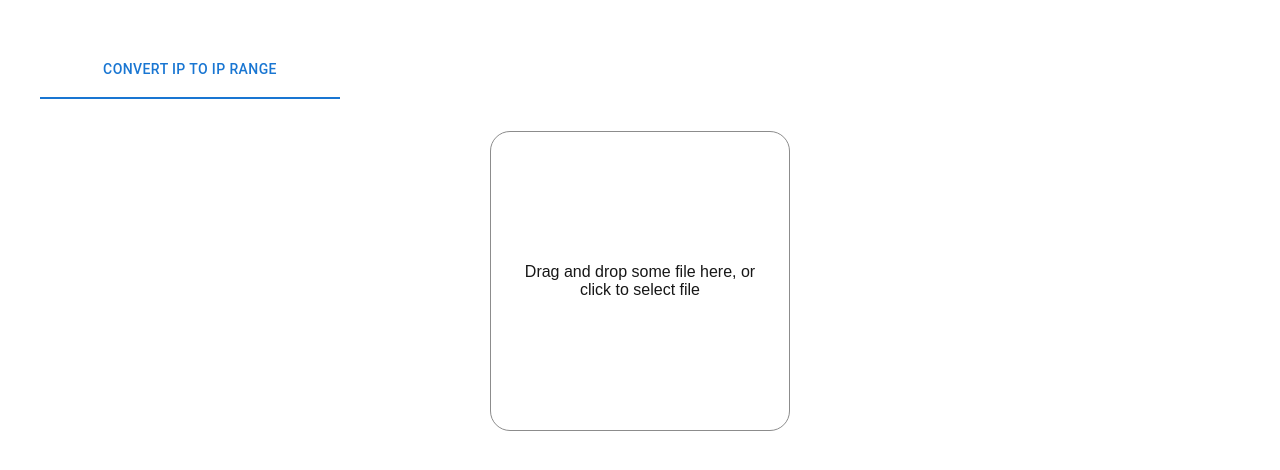
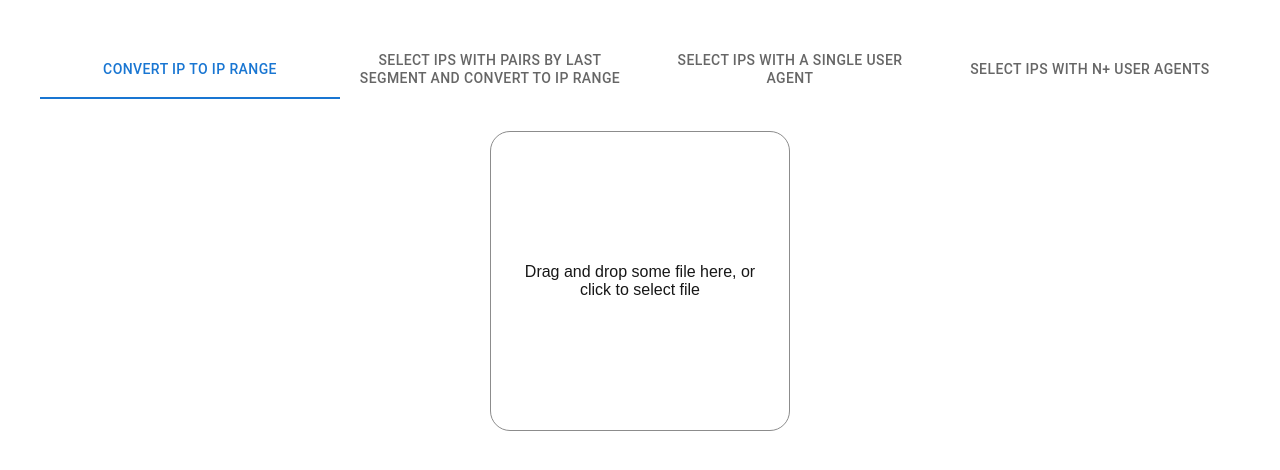
Before and after one commit to Danicheleos/ip-converter, a React (Vite) app: page / in a window 1280 px wide. Shown: the top 470 px of the page. Built offline with nearby package versions, Linux system fonts and the light colour scheme.

Commit message:
fix tabs color

```diff
--- a/src/styles/GlobalStyles.ts
+++ b/src/styles/GlobalStyles.ts
@@ -81,6 +81,7 @@ nextjs-portal, next-route-announcer {
   font-family: var(--font-geist-sans);
 }
 
+
 @media (prefers-color-scheme: dark) {
   .page {
     --gray-rgb: 255, 255, 255;
@@ -89,6 +90,12 @@ nextjs-portal, next-route-announcer {
 
     --button-primary-hover: #ccc;
     --button-secondary-hover: #1a1a1a;
+
+    .MuiTabs-list {
+      .MuiTab-root {
+        color: white;
+      }
+    }
   }
 }
 
@@ -188,7 +195,6 @@ nextjs-portal, next-route-announcer {
   width: 100%;
 
   .MuiTab-root {
-    color: white;
     cursor: pointer;
 
     &.Mui-selected {
```
